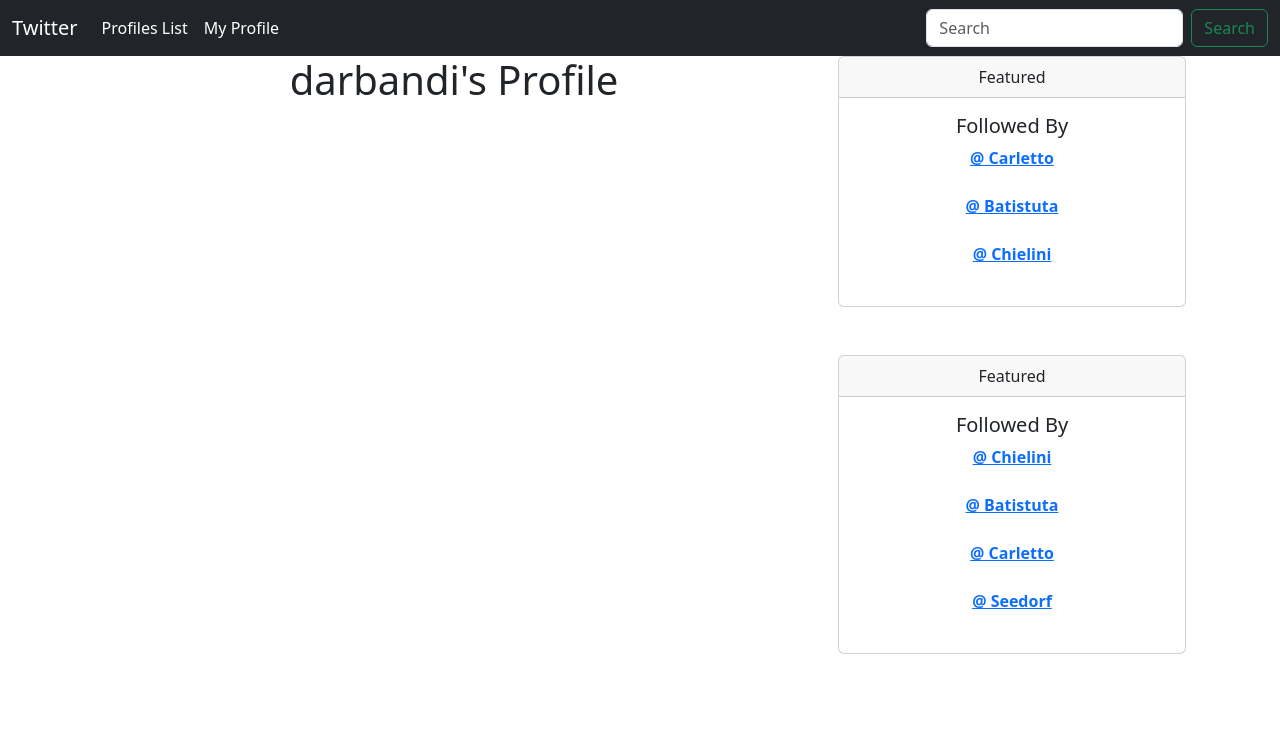
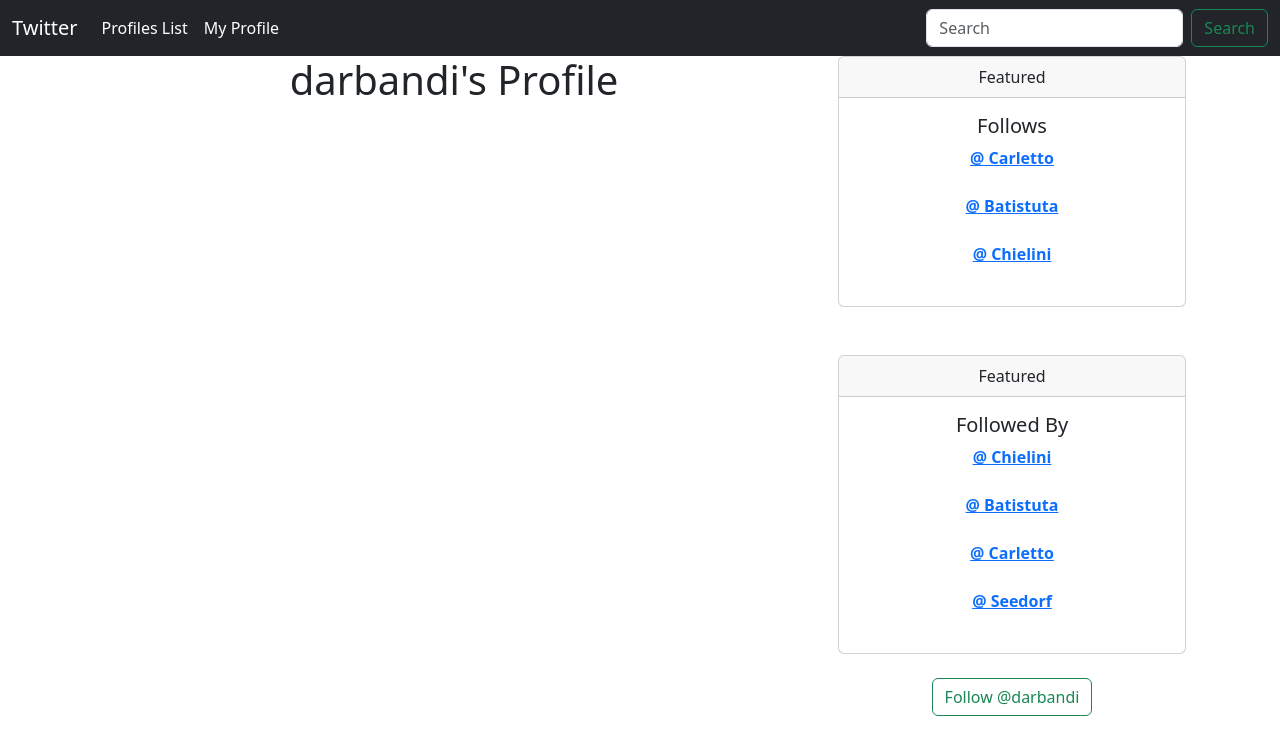
Before and after one commit to idarbandi/Twitter-WV1, a Django app: page /profile_page/1 in a window 1280 px wide. Shown: the top 755 px of the page. Run offline with Django 3.2, Linux system fonts and the light colour scheme; a user stored in the database is signed in; data comes from the database, SQL or seed files in the repository; both versions use the stored data as it was after the commit.

Commit message:
follow and unfollow backend department

```diff
--- a/Social/urls.py
+++ b/Social/urls.py
@@ -6,4 +6,4 @@ from django.urls import path, include
 urlpatterns = [
     path('admin/', admin.site.urls),
     path('', include('twitter.urls'))
-] + static(settings.STATIC_URL, document_root=settings.STATIC_ROOT)
+] + static(settings.MEDIA_URL, document_root=settings.MEDIA_ROOT)
--- a/templates/profile.html
+++ b/templates/profile.html
@@ -10,7 +10,7 @@
     Featured
   </div>
   <div class="card-body">
-    <h5 class="card-title">Followed By</h5>
+    <h5 class="card-title">Follows</h5>
     <p class="card-text">
         <strong>
     {% for following in profile.follows.all %}
@@ -41,6 +41,20 @@
     </p>
   </div>
 </div>
+            <br>
+            <form method="post">
+  {% csrf_token %}
+  {% if profile in user.profile.follows.all %}
+     <button class="btn btn-outline-danger" name="follow" value="unfollow" type="submit">
+       Unfollow @{{ profile.user.username|lower }}
+     </button>
+  {% else %}
+     <button class="btn btn-outline-success" name="follow" value="follow" type="submit">
+       Follow @{{ profile.user.username|lower }}
+     </button>
+  <br>
+  {% endif %}
+</form>
     </div>
     </div>
 </div>
--- a/templates/profile_list.html
+++ b/templates/profile_list.html
@@ -8,7 +8,7 @@
       <div class="card mb-3" style="max-width: 540px;">
   <div class="row g-0">
     <div class="col-md-4">
-      <img src="{% static 'images/default.png'%}" class="img-fluid rounded-start" alt="...">
+      <img src="{% static 'images/default.png'%}" class="img-fluid rounded-start" alt="default_profile">
     </div>
     <div class="col-md-8">
       <div class="card-body">
--- a/twitter/views.py
+++ b/twitter/views.py
@@ -18,6 +18,21 @@ def profile_list(request):
 def profile(request, pk):
     if request.user.is_authenticated:
         profile = Profile.objects.get(user_id=pk)
+
+        # Form Part
+        if request.method == "POST":
+            # GET CURRENT USER
+            current_user_profile = request.user.profile
+            # GET FORM DATA
+            action = request.POST['follow']
+            # FOLLOW OR UNFOLLOW DECISION
+            if action == 'unfollow':
+                current_user_profile.follows.remove(profile)
+            elif action == 'follow':
+                current_user_profile.follows.add(profile)
+            # SAVE THE PROFILE
+            current_user_profile.save()
+
         return render(request, 'profile.html', {'profile': profile})
     else:
         messages.success(request, ("You Must Be Logged In To View This Page"))
```
Also changed, not shown: Social/settings.py (+5 -2 lines), db.sqlite3.
